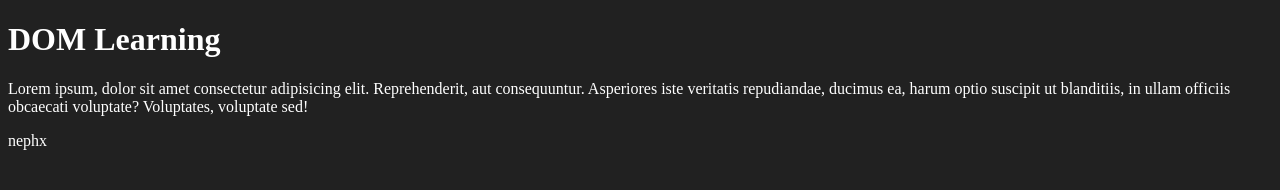
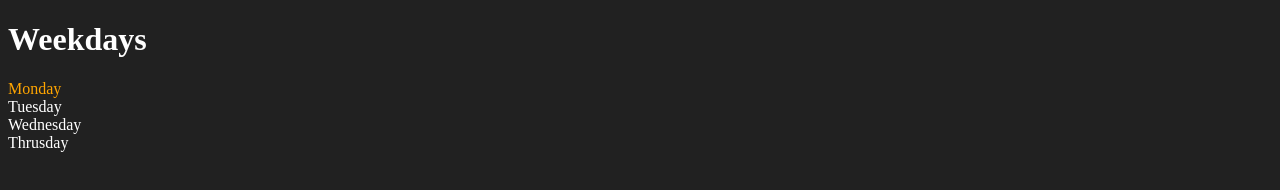
Before and after one commit to majhinpl/javascriptNotes, a plain HTML site: page 07_dom/03_dom.html in a window 1280 px wide. Drawn offline with Linux system fonts and the light colour scheme.

```diff
--- a/07_dom/03_dom.html
+++ b/07_dom/03_dom.html
@@ -1,5 +1,6 @@
 <!DOCTYPE html>
 <html lang="en">
+
 <head>
   <meta charset="UTF-8" />
   <meta name="viewport" content="width=device-width, initial-scale=1.0" />
@@ -13,50 +14,37 @@
 </head>
 
 <body class="bg-black">
+
   <div class="parent">
-      <h1 class="heading" id="title">DOM Learning</h1>
-      <p>
-        Lorem ipsum, dolor sit amet consectetur adipisicing elit. Reprehenderit,
-        aut consequuntur. Asperiores iste veritatis repudiandae, ducimus ea,
-        harum optio suscipit ut blanditiis, in ullam officiis obcaecati
-        voluptate? Voluptates, voluptate sed!
-      </p>
+    <h1 class="heading">Weekdays</h1>
+    <div class="day">Monday</div>
+    <div class="day">Tuesday</div>
+    <div class="day">Wednesday</div>
+    <div class="day">Thrusday</div>
   </div>
 
   <script>
     const parent = document.querySelector(".parent");
-      //   console.log(parent);
-      //   console.log(parent.children[1].innerHTML);
+    console.log(parent);
+    console.log(parent.children);
+    console.log(parent.children[1].innerHTML);
 
-      // for (let i = 0; i < parent.children.length; i++) {
-      //   console.log(parent.children[i].innerHTML);
-      // }
+    for (let i = 0; i < parent.children.length; i++) {
+      // console.log(parent.children[i].innerHTML);
+    }
 
-      console.log(parent.childNodes);
+    parent.children[1].style.color = "orange"
 
-      const div = document.createElement("div");
-      div.className = "main";
-      div.id = Math.round(Math.random() * 10 + 1);
-      const addText = document.createTextNode("nephx");
-      div.appendChild(addText);
-      document.body.appendChild(div);
+    // console.log(parent.firstElementChild);
+    // console.log(parent.lastElementChild);
 
-      function addLang(langName) {
-        const li = document.createElement("li");
-        li.innerHTML = `${langName}`;
+    const dayOne = document.querySelector(".day")
+    // console.log(dayOne);
+    // console.log(dayOne.parentElement);
+    // console.log(dayOne.nextElementSibling);
 
-        document.querySelector(".language");
-        appendChild(li);
-      }
-      addLang("python");
-      addLang("typescript");
-
-      function addOptiLang(langName) {
-        const li = document.createElement("li");
-        li.appendChild(document.createTextNode(langName));
-        document.querySelector(`.language`).appendChild(li);
-      }
-      addOptiLang("golang");
+    console.log("NODES: ", parent.childNodes);
   </script>
 </body>
+
 </html>
```
Also changed, not shown: 07_dom/04_dom.html (added, +46 -0 lines). Lines whose indentation alone changed are shown as unchanged.
